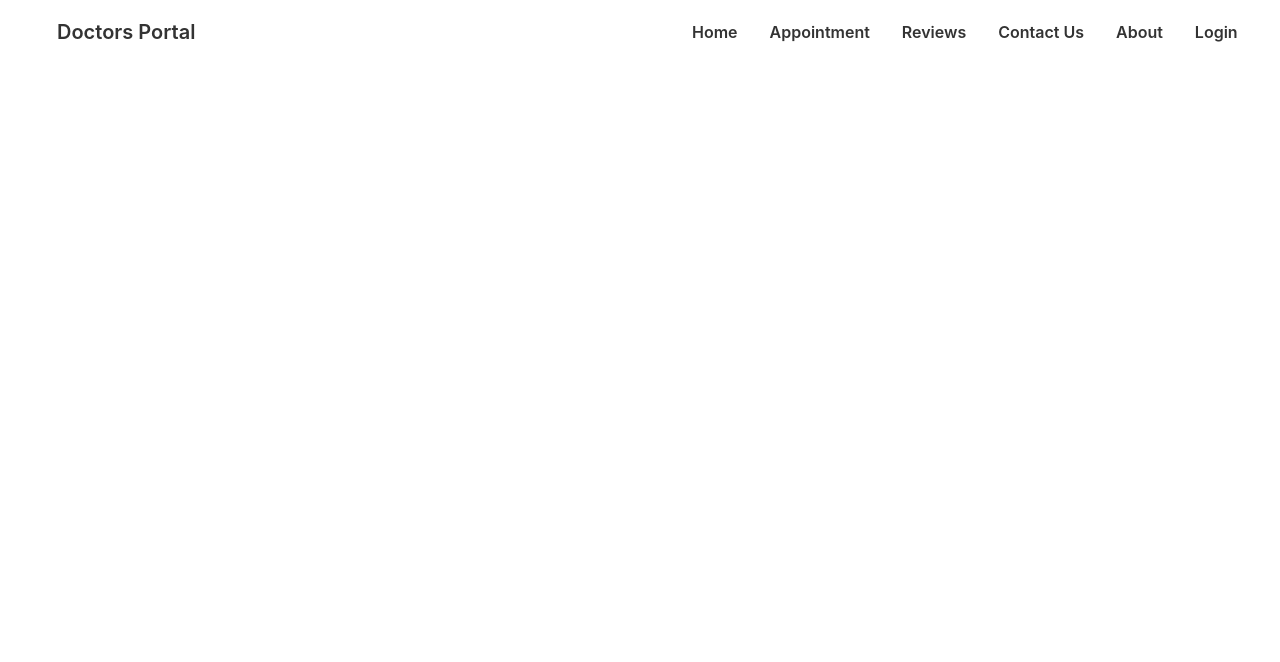
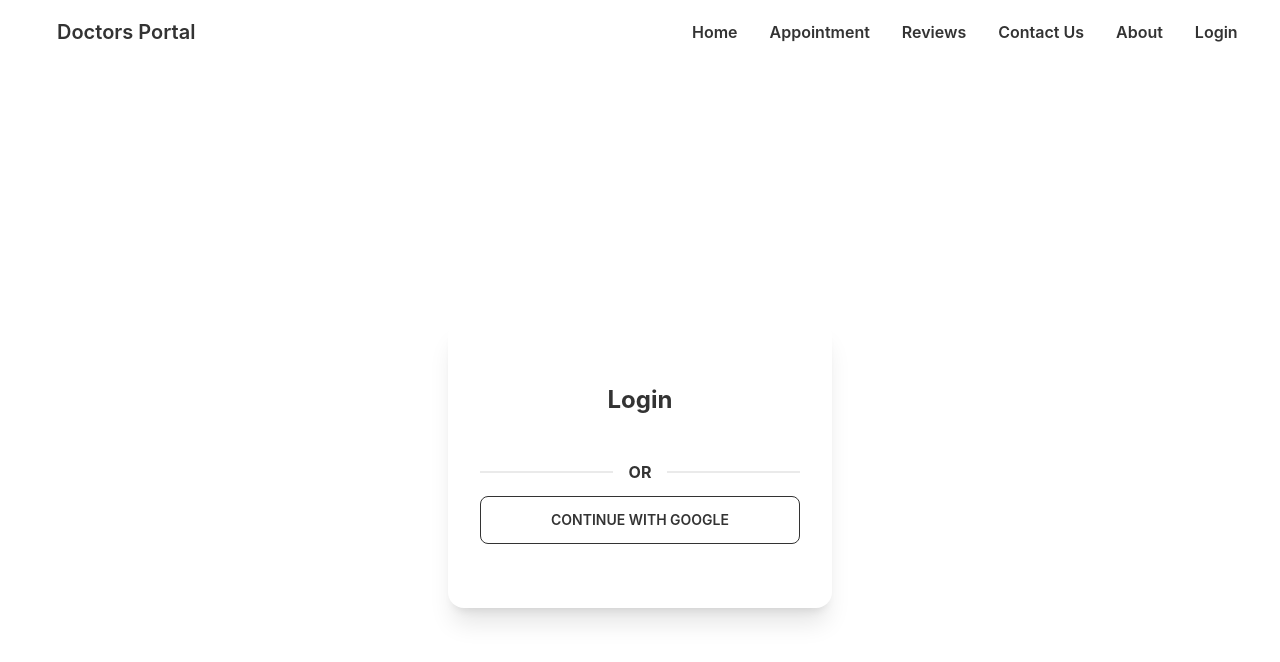
Before and after one commit to Shadman-Shakib-27/doctors-portal-by-shadman, a React (Create React App) app: page /Login in a window 1280 px wide. Shown: the top 662 px of the page. Built offline with nearby package versions, Linux system fonts and the light colour scheme.

Commit message:
Some Login Part

```diff
--- a/src/Pages/Home/Info.js
+++ b/src/Pages/Home/Info.js
@@ -10,7 +10,7 @@ const Info = () => {
       <InfoCard cardTitle="Opening Hours" img={clock}></InfoCard>
       <InfoCard
         cardTitle="Visit our location"
-        bgClass="bg-accent"
+        bgClass="bg-gray-700"
         img={map}
       ></InfoCard>
       <InfoCard cardTitle="Contact us now" img={phone}></InfoCard>
--- a/src/Pages/Login/Login.js
+++ b/src/Pages/Login/Login.js
@@ -2,8 +2,16 @@ import React from "react";
 
 const Login = () => {
   return (
-    <div>
-      <h2></h2>
+    <div className="flex h-screen justify-center items-center">
+      <div class="card w-96 bg-base-100 shadow-xl p-8">
+        <div class="card-body">
+          <h2 class="text-center text-2xl font-bold">Login</h2>
+        </div>
+        <div className="divider font-bold">OR</div>
+        <button className="btn btn-outline w-75 mb-8">
+          Continue With Google
+        </button>
+      </div>
     </div>
   );
 };
```
